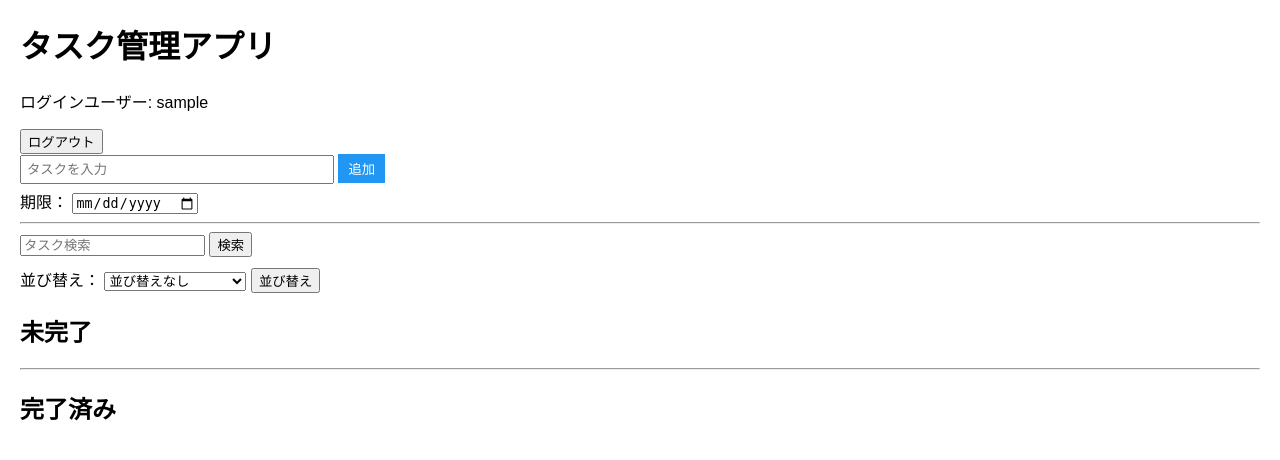
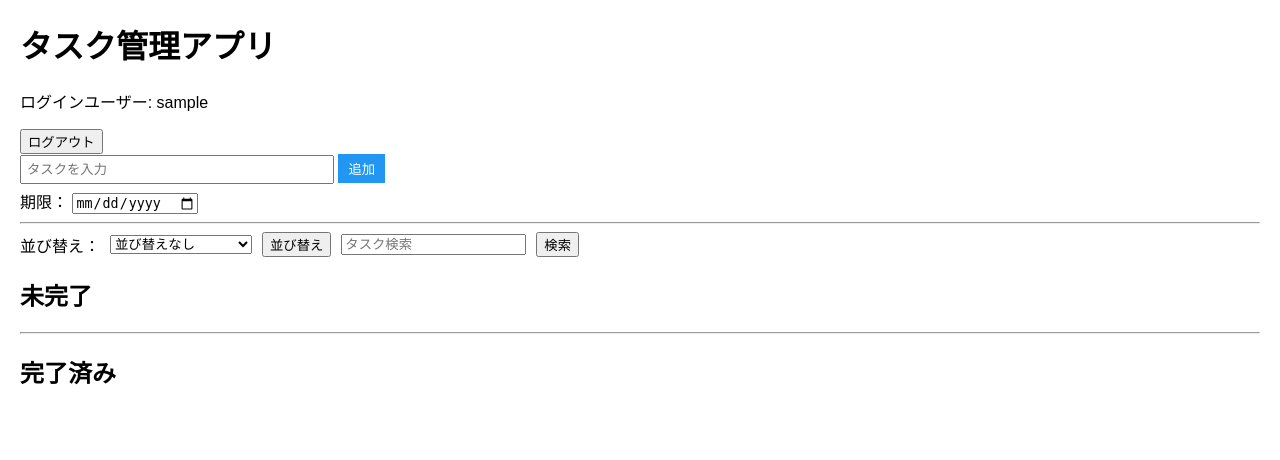
Before and after one commit to kyohei0014/flask-task-app, a Flask app: page / in a window 1280 px wide. Shown: the top 460 px of the page. Run offline with Flask 3, Linux system fonts and the light colour scheme; the visitor is signed in with stand-in values (Sample User, id 1); data that the repository does not hold is empty; some libraries are stand-ins or nearby versions.

```diff
--- a/templates/index.html
+++ b/templates/index.html
@@ -64,14 +64,10 @@
 
 <hr>
 
-<form method="GET" action="/" style="margin-bottom:10px;">
-<input type="text" name="q" placeholder="タスク検索">
-<button type="submit">検索</button>
-</form>
+<form method="get" action="/" style="margin-bottom: 10px; display:flex; gap:10px; align-items:center;">
 
-<!-- 並び替え -->
-<form method="get" action="/" style="margin-bottom: 10px;">
   <label>並び替え：</label>
+
   <select name="sort">
     <option value="">並び替えなし</option>
     <option value="created_new">作成日（新しい順）</option>
@@ -79,7 +75,14 @@
     <option value="due_near">期限が近い順</option>
     <option value="due_far">期限が遠い順</option>
   </select>
+
   <button type="submit">並び替え</button>
+
+  <!-- 検索追加 -->
+  <input type="text" name="q" placeholder="タスク検索">
+
+  <button type="submit">検索</button>
+
 </form>
 
 <h2>未完了</h2>
```
